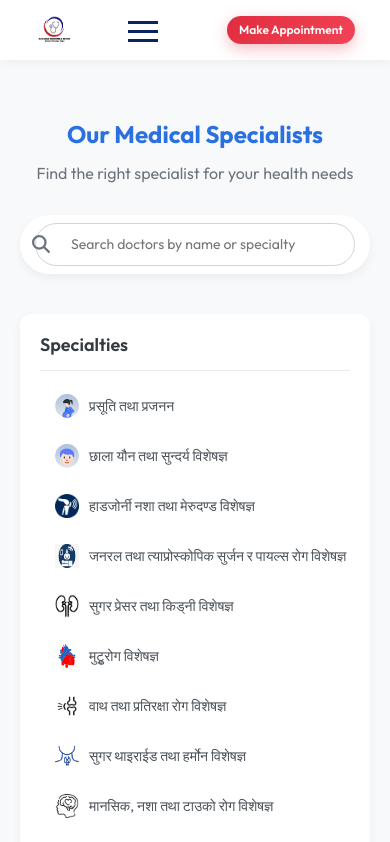
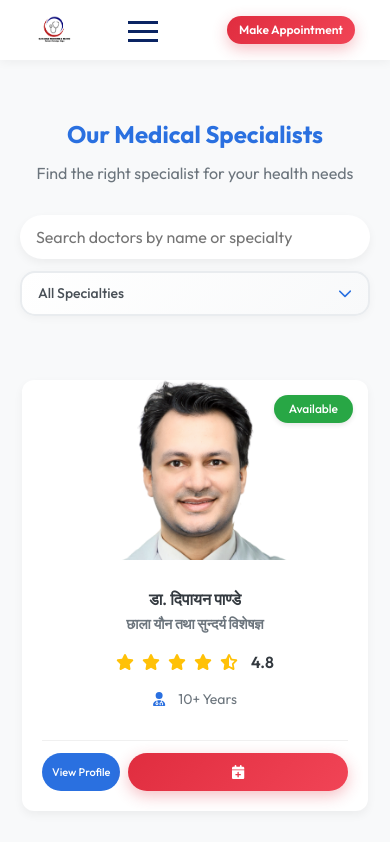
Before and after one commit to NidinaKoirala/surunga-medicine, a React (Create React App) app: page /doctors in a window 390 px wide. Shown: the top 842 px of the page. Built offline with nearby package versions, Linux system fonts and the light colour scheme.

Commit message:
fixed doctor card and specilaites

```diff
--- a/src/AllDoctors/AllDoctors.css
+++ b/src/AllDoctors/AllDoctors.css
@@ -1,6 +1,4 @@
 /* AllDoctors.css */
-/* Only the specialties-list has been modified to add scrolling */
-
 #alldoctor-section {
     padding: 80px 0;
     background-color: #f8f9fa;
@@ -25,19 +23,25 @@
     margin: 0 auto 30px;
 }
 
-.search-container {
-    max-width: 600px;
+/* Search and Filter Container */
+.search-and-filter-container {
+    max-width: 800px;
     margin: 0 auto;
+    display: flex;
+    flex-direction: column;
+    gap: 15px;
 }
 
+/* Fixed Search Box */
 .search-box {
     display: flex;
     align-items: center;
     background-color: #fff;
     border-radius: 50px;
-    padding: 10px 20px;
+    padding: 12px 20px;
     box-shadow: 0 4px 10px rgba(0, 0, 0, 0.05);
     transition: all 0.3s ease;
+    position: relative;
 }
 
 .search-box:hover, .search-box:focus-within {
@@ -46,7 +50,7 @@
 
 .search-icon {
     color: #2a70e0;
-    margin-right: 10px;
+    margin-right: 12px;
     font-size: 18px;
 }
 
@@ -55,150 +59,244 @@
     outline: none;
     width: 100%;
     font-size: 16px;
-    padding: 5px 0;
+    padding: 0;
+    background: transparent;
 }
 
-/* Specialties Sidebar - UPDATED TO INCREASE WIDTH */
-.specialties-container {
-    background-color: #fff;
-    border-radius: 12px;
-    padding: 20px;
-    box-shadow: 0 4px 10px rgba(0, 0, 0, 0.05);
-    margin-bottom: 20px;
-    position: sticky;
-    top: 100px;
-    width: 100%; /* Ensure it takes full width of its container */
-    min-width: 180px; /* Set a minimum width */
+/* Specialty Dropdown - Enhanced Design */
+.specialty-dropdown-container {
+    position: relative;
+    width: 100%;
 }
 
-.specialties-container h3 {
-    font-size: 18px;
-    font-weight: 600;
-    color: #343a40;
-    margin-bottom: 15px;
-    padding-bottom: 15px;
-    border-bottom: 1px solid #e9ecef;
+.specialty-dropdown-button {
+    width: 100%;
+    background: linear-gradient(135deg, #ffffff 0%, #f8f9fa 100%);
+    border: 2px solid #e9ecef;
+    border-radius: 15px;
+    padding: 15px 24px;
+    box-shadow: 0 2px 8px rgba(0, 0, 0, 0.04);
+    display: flex;
+    justify-content: space-between;
+    align-items: center;
+    cursor: pointer;
+    transition: all 0.3s cubic-bezier(0.4, 0, 0.2, 1);
+    font-size: 16px;
+    font-weight: 500;
+    color: #495057;
+    position: relative;
+    overflow: hidden;
 }
 
-/* UPDATED: Made specialties list scrollable */
-.specialties-list {
-    display: flex;
-    flex-direction: column;
-    gap: 10px;
-    width: 100%; /* Ensure the list takes full width */
-    max-height: 400px; /* Set a max height for scrolling */
-    overflow-y: auto; /* Add vertical scrolling */
-    padding-right: 5px; /* Add some padding for the scrollbar */
-    /* Custom scrollbar styling */
+.specialty-dropdown-button::before {
+    content: '';
+    position: absolute;
+    top: 0;
+    left: 0;
+    right: 0;
+    bottom: 0;
+    background: linear-gradient(135deg, #2a70e0 0%, #1b5dbd 100%);
+    opacity: 0;
+    transition: opacity 0.3s ease;
+    border-radius: 13px;
+}
+
+.specialty-dropdown-button:hover {
+    border-color: #2a70e0;
+    box-shadow: 0 8px 20px rgba(42, 112, 224, 0.15);
+    transform: translateY(-2px);
+}
+
+.specialty-dropdown-button:hover::before {
+    opacity: 0.05;
+}
+
+.specialty-dropdown-button span {
+    position: relative;
+    z-index: 1;
+}
+
+.dropdown-icon {
+    transition: transform 0.3s cubic-bezier(0.4, 0, 0.2, 1);
+    color: #2a70e0;
+    font-size: 14px;
+    position: relative;
+    z-index: 1;
+}
+
+.dropdown-icon.open {
+    transform: rotate(180deg);
+}
+
+.specialty-dropdown {
+    position: absolute;
+    top: calc(100% + 12px);
+    left: 0;
+    right: 0;
+    background: #ffffff;
+    border-radius: 20px;
+    box-shadow: 0 10px 40px rgba(0, 0, 0, 0.12);
+    max-height: 420px;
+    overflow: hidden;
+    z-index: 1000;
+    opacity: 0;
+    transform: translateY(-10px);
+    animation: dropdownFadeIn 0.3s cubic-bezier(0.4, 0, 0.2, 1) forwards;
+    border: 1px solid rgba(42, 112, 224, 0.1);
+}
+
+@keyframes dropdownFadeIn {
+    to {
+        opacity: 1;
+        transform: translateY(0);
+    }
+}
+
+.specialty-dropdown::before {
+    content: '';
+    position: absolute;
+    top: -6px;
+    left: 50%;
+    transform: translateX(-50%);
+    width: 12px;
+    height: 12px;
+    background: #ffffff;
+    border: 1px solid rgba(42, 112, 224, 0.1);
+    border-right: none;
+    border-bottom: none;
+    transform: translateX(-50%) rotate(45deg);
+    z-index: 1;
+}
+
+.specialty-dropdown-inner {
+    max-height: 420px;
+    overflow-y: auto;
+    padding: 8px;
     scrollbar-width: thin;
     scrollbar-color: #c1d3f0 #f0f4fa;
 }
 
-/* Custom scrollbar for webkit browsers */
-.specialties-list::-webkit-scrollbar {
+.specialty-dropdown-inner::-webkit-scrollbar {
     width: 6px;
 }
 
-.specialties-list::-webkit-scrollbar-track {
+.specialty-dropdown-inner::-webkit-scrollbar-track {
     background: #f0f4fa;
     border-radius: 10px;
 }
 
-.specialties-list::-webkit-scrollbar-thumb {
+.specialty-dropdown-inner::-webkit-scrollbar-thumb {
     background-color: #c1d3f0;
     border-radius: 10px;
 }
 
-.specialties-list::-webkit-scrollbar-thumb:hover {
+.specialty-dropdown-inner::-webkit-scrollbar-thumb:hover {
     background-color: #2a70e0;
 }
 
-.specialty-item {
-    padding: 10px 15px;
-    border-radius: 8px;
+.specialty-dropdown-item {
+    padding: 14px 20px;
+    margin: 4px 0;
     cursor: pointer;
-    transition: all 0.3s ease;
-    font-size: 15px;
-    color: #495057;
+    transition: all 0.2s ease;
     display: flex;
     align-items: center;
-    width: 100%; /* Ensure items take full width */
+    border-radius: 12px;
+    position: relative;
+    overflow: hidden;
+    background: #ffffff;
+}
+
+.specialty-dropdown-item::before {
+    content: '';
+    position: absolute;
+    top: 0;
+    left: 0;
+    right: 0;
+    bottom: 0;
+    background: linear-gradient(135deg, #e9f0ff 0%, #d6e4ff 100%);
+    opacity: 0;
+    transition: opacity 0.2s ease;
+}
+
+.specialty-dropdown-item:hover {
+    transform: translateX(5px);
+}
+
+.specialty-dropdown-item:hover::before {
+    opacity: 1;
+}
+
+.specialty-dropdown-item.active {
+    background: linear-gradient(135deg, #2a70e0 0%, #1b5dbd 100%);
+    color: #fff;
+    font-weight: 600;
+    box-shadow: 0 4px 15px rgba(42, 112, 224, 0.3);
+}
+
+.specialty-dropdown-item.active::before {
+    opacity: 0;
+}
+
+.specialty-dropdown-item > * {
+    position: relative;
+    z-index: 1;
 }
 
 .specialty-icon {
-    width: 24px;
-    height: 24px;
-    margin-right: 10px;
-    flex-shrink: 0; /* Prevent icon from shrinking */
+    width: 28px;
+    height: 28px;
+    margin-right: 14px;
+    flex-shrink: 0;
+    filter: drop-shadow(0 2px 4px rgba(0, 0, 0, 0.1));
+    transition: transform 0.2s ease;
 }
 
-.specialty-item span {
-    /* CHANGED: Allow text to wrap instead of being cut off */
-    white-space: normal;
-    overflow: visible;
-    text-overflow: clip;
-    width: 100%; /* Take full width */
-    word-wrap: break-word; /* Allow long words to break */
+.specialty-dropdown-item:hover .specialty-icon {
+    transform: scale(1.1);
 }
 
-.specialty-item:hover {
-    background-color: #e9f0ff;
+.specialty-dropdown-item.active .specialty-icon {
+    filter: brightness(0) invert(1) drop-shadow(0 2px 4px rgba(0, 0, 0, 0.2));
+}
+
+.specialty-dropdown-item span {
+    font-size: 15px;
+    font-weight: 500;
+    letter-spacing: 0.2px;
+}
+
+/* All Specialties option styling */
+.specialty-dropdown-item:first-child {
+    border-bottom: 1px solid #f0f0f0;
+    margin-bottom: 8px;
+    padding-bottom: 18px;
+}
+
+.specialty-dropdown-item:first-child span {
+    font-weight: 600;
     color: #2a70e0;
 }
 
-.specialty-item.active {
-    background-color: #2a70e0;
-    color: #fff;
-    font-weight: 500;
+.specialty-dropdown-item.active:first-child span {
+    color: #ffffff;
 }
 
-/* Doctors Grid */
-
-
-/* Add these CSS classes to your existing AllDoctors.css file */
-
-.text-center {
-    text-align: center;
-}
-
-.doctor-name.text-center {
-    width: 100%;
-    display: block;
-}
-
-.doctor-specialty.text-center {
-    width: 100%;
-    display: block;
-}
-
-.doctor-specialty strong {
-    font-weight: 700;
-}
-
-/* Center the rating stars */
-.doctor-rating.text-center {
-    display: flex;
-    justify-content: center;
-    width: 100%;
-}
-
-/* Adjust doctor-info-row to center the experience when it's the only child */
-.doctor-info-row {
-    justify-content: center;
-}
-
-.doctor-experience {
-    margin: 0 auto;
-}
-
+/* Doctors Grid - Fixed spacing */
 .doctors-container {
-    padding: 10px;
+    margin-top: 40px;
 }
 
 .doctors-grid {
     display: flex;
     flex-wrap: wrap;
-    margin: -12px; /* Negative margin to offset the padding */
+    margin: 0 -15px; /* Negative margin to offset card wrapper padding */
+}
+
+/* Doctor Card Wrapper - Adds proper spacing */
+.doctor-card-wrapper {
+    padding: 15px; /* This creates 30px gap between cards */
+    margin-bottom: 0; /* Remove extra margin */
 }
 
 .doctor-card {
@@ -208,10 +306,9 @@
     box-shadow: 0 4px 10px rgba(0, 0, 0, 0.05);
     transition: all 0.3s ease;
     cursor: pointer;
-    height: 100%;
+    min-height: 400px; /* Set minimum height instead of 100% */
     display: flex;
     flex-direction: column;
-    margin: 12px;
 }
 
 .doctor-card:hover {
@@ -229,6 +326,7 @@
     width: 100%;
     height: 100%;
     object-fit: cover;
+    object-position: center 20%; /* Move focal point up to show heads better */
     transition: transform 0.5s ease;
 }
 
@@ -273,6 +371,7 @@
     display: flex;
     align-items: center;
     margin-bottom: 15px;
+    justify-content: center;
 }
 
 .star-icon {
@@ -288,8 +387,8 @@
 
 .doctor-info-row {
     display: flex;
-    justify-content: space-between;
-    margin-bottom: 25px; /* Increased from 20px to 25px */
+    justify-content: center;
+    margin-bottom: 25px;
 }
 
 .info-item {
@@ -304,28 +403,28 @@
     color: #2a70e0;
 }
 
-/* Updated doctor actions container with more vertical space */
+/* Updated doctor actions container */
 .doctor-actions {
     display: flex;
     gap: 8px;
-    margin-top: 10px; /* Added explicit top margin for spacing */
-    padding-top: 15px; /* Added padding-top */
-    border-top: 1px solid #f0f0f0; /* Added subtle separator line */
+    margin-top: 10px;
+    padding-top: 15px;
+    border-top: 1px solid #f0f0f0;
 }
 
-/* Refinement of View Profile button */
+/* Smaller text for View Profile button */
 .view-profile-btn {
     background-color: #2a70e0;
     color: white;
     border: none;
     border-radius: 50px;
-    padding: 7px 14px;
-    font-size: 13px;
+    padding: 6px 12px;
+    font-size: 12px;
     font-weight: 500;
     cursor: pointer;
     transition: all 0.3s ease;
     flex: 1;
-    letter-spacing: 0.2px;
+    white-space: nowrap;
 }
 
 .view-profile-btn:hover {
@@ -334,14 +433,14 @@
     box-shadow: 0 4px 8px rgba(42, 112, 224, 0.15);
 }
 
-/* Refined book appointment button styles */
+/* Book appointment button */
 .book-appointment-btn {
     background-color: #ffffff;
     color: #2a70e0;
     border: 1px solid #2a70e0;
     border-radius: 50px;
-    padding: 7px 12px;
-    font-size: 13px;
+    padding: 6px 10px;
+    font-size: 12px;
     font-weight: 500;
     cursor: pointer;
     transition: all 0.3s ease;
@@ -349,7 +448,7 @@
     align-items: center;
     justify-content: center;
     gap: 4px;
-    letter-spacing: 0.2px;
+    white-space: nowrap;
 }
 
 .book-appointment-btn:hover {
@@ -359,13 +458,29 @@
 }
 
 .book-appointment-btn svg {
-    font-size: 13px;
+    font-size: 12px;
 }
 
 .book-appointment-btn span {
-    font-size: 13px;
+    font-size: 12px;
 }
 
+/* Text center utilities */
+.text-center {
+    text-align: center;
+}
+
+.doctor-name.text-center,
+.doctor-specialty.text-center {
+    width: 100%;
+    display: block;
+}
+
+.doctor-specialty strong {
+    font-weight: 700;
+}
+
+/* No results */
 .no-results {
     text-align: center;
     padding: 50px 0;
@@ -382,38 +497,22 @@
     color: #6c757d;
 }
 
-/* Updated Responsive Adjustments */
+/* Responsive Adjustments */
+@media (max-width: 1200px) {
+    .doctor-card-wrapper {
+        flex: 0 0 33.333333%;
+        max-width: 33.333333%;
+    }
+}
+
 @media (max-width: 992px) {
-    .doctors-grid {
-        gap: 15px;
-    }
-
     .doctors-header h1 {
         font-size: 32px;
     }
 
-    /* Adjust specialties width for tablets */
-    .col-md-3 {
-        width: 100%;
-    }
-
-    .specialties-container {
-        min-width: 100%;
-    }
-}
-
-@media (min-width: 992px) {
-    /* Add specific desktop adjustments for specialties width */
-    .col-lg-2 {
-        width: 20%; /* Increase from default 16.66% to 20% */
-        flex: 0 0 20%;
-        max-width: 20%;
-    }
-
-    .col-lg-10 {
-        width: 80%; /* Adjust accordingly */
-        flex: 0 0 80%;
-        max-width: 80%;
+    .doctor-card-wrapper {
+        flex: 0 0 50%;
+        max-width: 50%;
     }
 }
 
@@ -426,40 +525,28 @@
         font-size: 28px;
     }
 
-    .specialties-container {
-        position: static;
-        margin-bottom: 30px;
+    .search-and-filter-container {
+        gap: 12px;
     }
 
-    .specialties-list {
-        flex-direction: row;
-        flex-wrap: wrap;
-        gap: 10px;
-        max-height: none; /* Remove max-height on mobile */
-        overflow-y: visible; /* Remove vertical scrolling on mobile */
-        overflow-x: auto; /* Add horizontal scrolling for mobile */
-        padding-bottom: 10px; /* Add padding for the scrollbar */
+    .doctor-card-wrapper {
+        flex: 0 0 50%;
+        max-width: 50%;
+        padding: 10px;
     }
 
-    .specialty-item {
-        padding: 8px 15px;
-        font-size: 14px;
-        width: auto; /* Allow items to size based on content */
+    .doctors-grid {
+        margin: 0 -10px;
     }
 
-    .specialty-item span {
-        white-space: nowrap; /* For mobile horizontal scrolling */
-    }
-
-    /* Responsive adjustments for the action buttons */
     .doctor-actions {
         flex-direction: row;
     }
 
     .view-profile-btn,
     .book-appointment-btn {
-        padding: 7px 12px;
-        font-size: 12px;
+        padding: 5px 10px;
+        font-size: 11px;
     }
 }
 
@@ -473,7 +560,26 @@
     }
 
     .search-box {
-        padding: 8px 15px;
+        padding: 10px 16px;
+    }
+
+    .search-icon {
+        display: none; /* Hide search icon on mobile */
+    }
+
+    .search-box input {
+        padding-left: 0; /* Remove left padding since icon is hidden */
+    }
+
+    .specialty-dropdown-button {
+        padding: 10px 16px;
+        font-size: 14px;
+    }
+
+    .doctor-card-wrapper {
+        flex: 0 0 100%;
+        max-width: 100%;
+        padding: 10px;
     }
 
     .doctor-image {
@@ -485,33 +591,30 @@
     }
 
     .doctor-info-row {
-        flex-direction: column;
-        gap: 10px;
-        margin-bottom: 20px; /* Slightly reduced for mobile */
+        margin-bottom: 20px;
     }
 
     .doctor-actions {
-        padding-top: 12px; /* Slightly reduced for mobile */
+        padding-top: 12px;
     }
 
-    /* Further mobile optimizations for the action buttons */
+    /* Make buttons smaller on mobile */
+    .view-profile-btn {
+        font-size: 11px;
+        padding: 5px 10px;
+    }
+
     .book-appointment-btn {
-        width: 40px; /* Fixed width for icon-only button */
-        min-width: 40px;
-        padding: 7px 0;
+        width: auto;
+        padding: 5px 8px;
     }
 
     .book-appointment-btn span {
-        display: none; /* Hide the text on very small screens */
+        display: none;
     }
 
     .book-appointment-btn svg {
         margin: 0;
         font-size: 14px;
     }
-
-    .view-profile-btn {
-        font-size: 12px;
-        padding: 7px 12px;
-    }
 }
--- a/src/AllDoctors/AllDoctors.js
+++ b/src/AllDoctors/AllDoctors.js
@@ -2,7 +2,7 @@ import { useEffect, useState, useContext } from 'react';
 import { useNavigate, useParams } from 'react-router-dom';
 import './AllDoctors.css';
 import { FontAwesomeIcon } from '@fortawesome/react-fontawesome';
-import { faStar, faStarHalfAlt, faUserMd, faSearch, faCalendarPlus } from '@fortawesome/free-solid-svg-icons';
+import { faStar, faStarHalfAlt, faUserMd, faSearch, faCalendarPlus, faChevronDown } from '@fortawesome/free-solid-svg-icons';
 import { AppContext } from '../Context/AppContext';
 
 function AllDoctors() {
@@ -20,6 +20,9 @@ function AllDoctors() {
 
     // state for active specialty
     const [activeSpecialty, setActiveSpecialty] = useState(speciality || '');
+
+    // state for dropdown visibility
+    const [isDropdownOpen, setIsDropdownOpen] = useState(false);
 
     // Use context to get doctors and specialityData
     const { doctors, specialityData } = useContext(AppContext);
@@ -61,6 +64,7 @@ function AllDoctors() {
             navigate(`/doctors/${newSpecialty}`);
             setActiveSpecialty(newSpecialty);
         }
+        setIsDropdownOpen(false);
     };
 
     // Function to navigate to doctor profile
@@ -97,6 +101,18 @@ function AllDoctors() {
         return stars;
     };
 
+    // Close dropdown when clicking outside
+    useEffect(() => {
+        const handleClickOutside = (event) => {
+            if (!event.target.closest('.specialty-dropdown-container')) {
+                setIsDropdownOpen(false);
+            }
+        };
+
+        document.addEventListener('mousedown', handleClickOutside);
+        return () => document.removeEventListener('mousedown', handleClickOutside);
+    }, []);
+
     return (
         <section className="container-fluid" id="alldoctor-section">
             <div className="container">
@@ -104,7 +120,7 @@ function AllDoctors() {
                     <h1>Our Medical Specialists</h1>
                     <p>Find the right specialist for your health needs</p>
 
-                    <div className="search-container">
+                    <div className="search-and-filter-container">
                         <div className="search-box">
                             <FontAwesomeIcon icon={faSearch} className="search-icon" />
                             <input
@@ -114,18 +130,32 @@ function AllDoctors() {
                                 onChange={(e) => setSearchTerm(e.target.value)}
                             />
                         </div>
+
+                        <div className="specialty-dropdown-container">
+                            <button
+                                className="specialty-dropdown-button"
+                                onClick={() => setIsDropdownOpen(!isDropdownOpen)}
+                            >
+                                <span>{activeSpecialty || 'All Specialties'}</span>
+                                <FontAwesomeIcon
+                                    icon={faChevronDown}
+                                    className={`dropdown-icon ${isDropdownOpen ? 'open' : ''}`}
+                                />
+                            </button>
+
+                            {isDropdownOpen && (
+                                <div className="specialty-dropdown">
+                                    <div className="specialty-dropdown-inner">
+                                        <div
+                                            className={`specialty-dropdown-item ${!activeSpecialty ? 'active' : ''}`}
+                                            onClick={() => handleSpecialtyChange('')}
+                                        >
+                                            <span>All Specialties</span>
                                         </div>
-                </div>
-
-                <div className="row">
-                    <div className="col-12 col-md-3 col-lg-2">
-                        <div className="specialties-container">
-                            <h3>Specialties</h3>
-                            <div className="specialties-list">
                                         {specialityData.map((specialty, index) => (
                                             <div
                                                 key={index}
-                                        className={`specialty-item ${activeSpecialty === specialty.speciality ? 'active' : ''}`}
+                                                className={`specialty-dropdown-item ${activeSpecialty === specialty.speciality ? 'active' : ''}`}
                                                 onClick={() => handleSpecialtyChange(specialty.speciality)}
                                             >
                                                 <img src={specialty.image} alt={specialty.speciality} className="specialty-icon" />
@@ -134,14 +164,16 @@ function AllDoctors() {
                                         ))}
                                     </div>
                                 </div>
+                            )}
+                        </div>
+                    </div>
                 </div>
 
-                    <div className="col-12 col-md-9 col-lg-10">
                 <div className="doctors-container">
                     {filterDoc.length > 0 ? (
-                                <div className="row doctors-grid">
+                        <div className="row doctors-grid g-4">
                             {filterDoc.map((doctor) => (
-                                        <div key={doctor._id} className="col-12 col-md-6 col-lg-4">
+                                <div key={doctor._id} className="col-12 col-sm-6 col-md-4 col-lg-3 mb-4">
                                     <div className="doctor-card" onClick={() => navigateToProfile(doctor._id)}>
                                         <div className="doctor-image">
                                             <img src={doctor.image} alt={doctor.name} className="img-fluid" />
@@ -190,8 +222,6 @@ function AllDoctors() {
                     )}
                 </div>
             </div>
-                </div>
-            </div>
         </section>
     );
 }
--- a/src/AllDoctors/DoctorProfile.css
+++ b/src/AllDoctors/DoctorProfile.css
@@ -80,6 +80,7 @@
     width: 100%;
     height: 100%;
     object-fit: cover;
+    object-position: center 20%
 }
 
 .doctor-profile-info {
```
Lines whose indentation alone changed are shown as unchanged.
